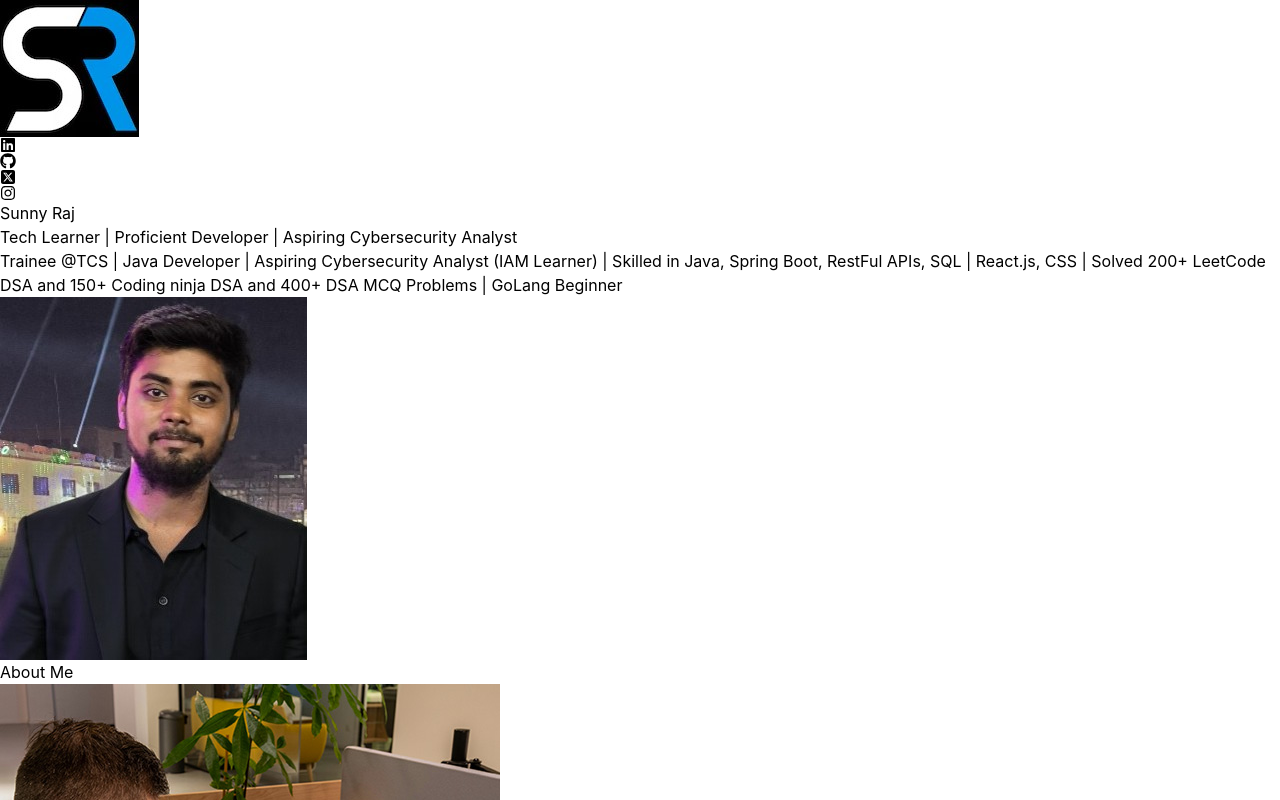
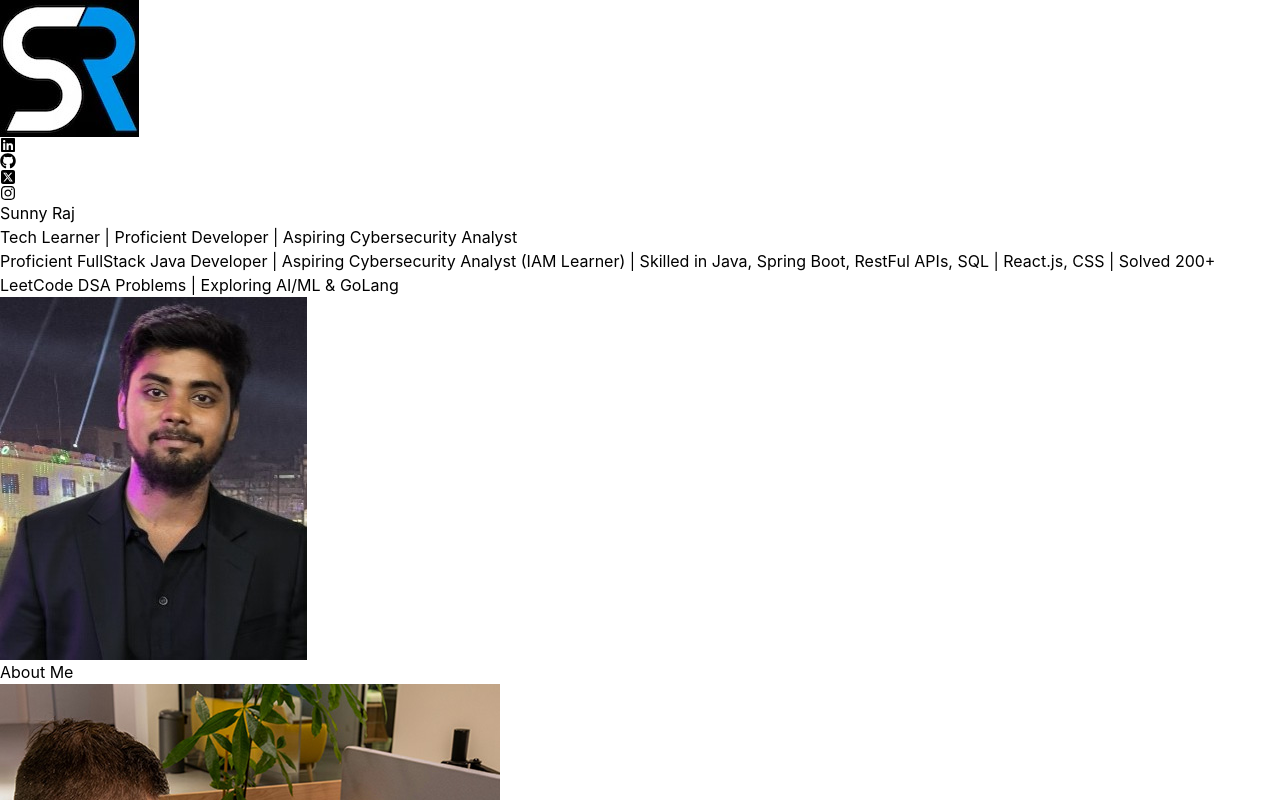
Before and after one commit to rajSunny5714/Portfolio-Web, a React (Vite) app: page / in a window 1280 px wide. Shown: the top 800 px of the page. Built offline with nearby package versions, Linux system fonts and the light colour scheme.

Commit message:
Update index.js

```diff
--- a/src/constants/index.js
+++ b/src/constants/index.js
@@ -3,7 +3,7 @@ import project2 from "../assets/projects/edusity.png";
 import project3 from "../assets/projects/budgetify.png";
 import project4 from "../assets/projects/playstream.png";
 
-export const HERO_CONTENT = `Trainee @TCS | Java Developer | Aspiring Cybersecurity Analyst (IAM Learner) | Skilled in Java, Spring Boot, RestFul APIs, SQL | React.js, CSS | Solved 200+ LeetCode DSA and 150+ Coding ninja DSA and 400+ DSA MCQ Problems | GoLang Beginner`
+export const HERO_CONTENT = `Proficient FullStack Java Developer | Aspiring Cybersecurity Analyst (IAM Learner) | Skilled in Java, Spring Boot, RestFul APIs, SQL | React.js, CSS | Solved 200+ LeetCode DSA Problems | Exploring AI/ML & GoLang`
 
 export const ABOUT_TEXT = `Aspiring Cybersecurity Analyst & Java Developer, actively preparing for a career at the intersection of cybersecurity and backend engineering. Currently gaining hands-on experience in IAM, OAuth, SAML 2.0, while strengthening strong development skills in Java, Spring Boot, REST APIs, SQL, JDBC, and Microservices architecture.
 Skilled in building secure and scalable backend systems, with additional experience in React.js for frontend development. Experienced with JMeter, Selenium, and JUnit for testing, automation, and performance optimization. Knowledgeable in DBMS, Git/GitHub, Agile methodologies, AWS, and Docker containerization.
```
